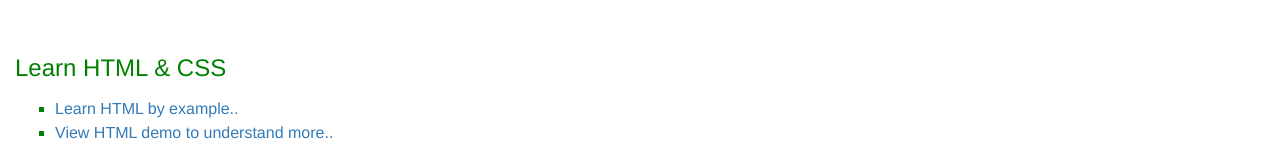
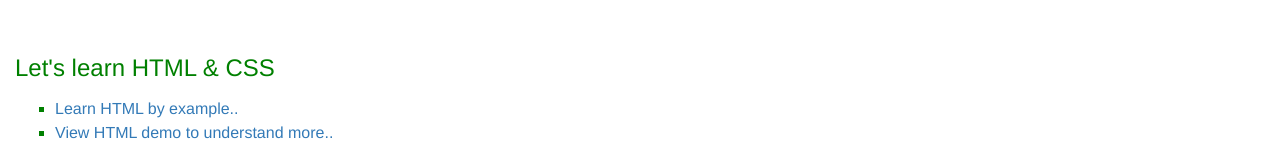
Before and after one commit to shamimjobayer/shamimjobayer.github.io, a plain HTML site: page sample/index.html in a window 1280 px wide. Shown: the part 3062-3207 px from the top of the page. Drawn offline with Linux system fonts and the light colour scheme.

Commit message:
Update index.html

```diff
--- a/sample/index.html
+++ b/sample/index.html
@@ -107,7 +107,7 @@
             মরণের হাত ধ'রে স্বপ্ন ছাড়া কে বাঁচিতে পারে?
         </p>
         <br>
-        <h3 class="theme-color">Learn HTML & CSS</h3>
+        <h3 class="theme-color">Let's learn HTML & CSS</h3>
         <ul class="theme-color" style="list-style-type:square;">
             <li><a href="https://shamimjobayer.github.io/test/">
                 Learn HTML by example..
```
